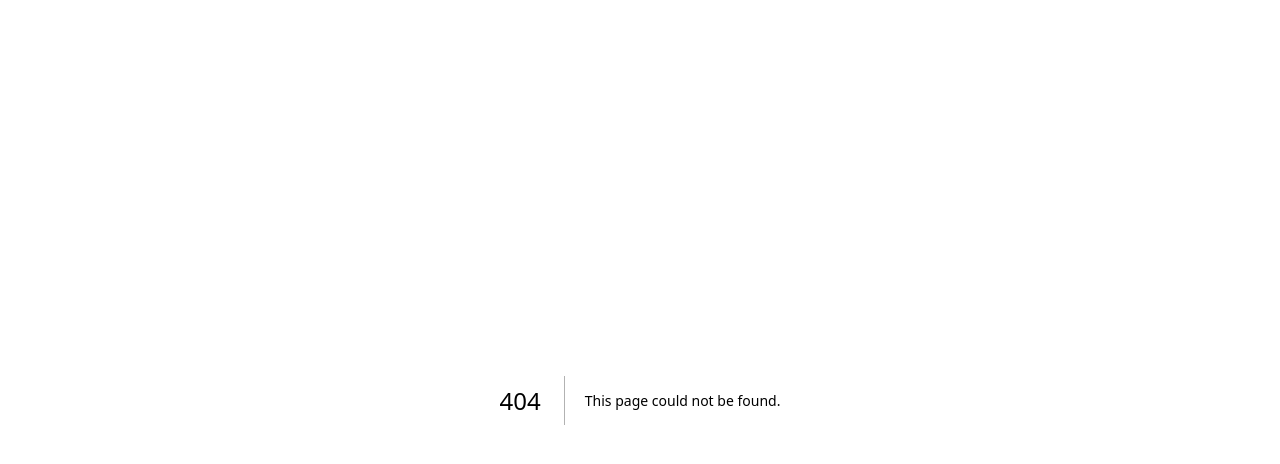
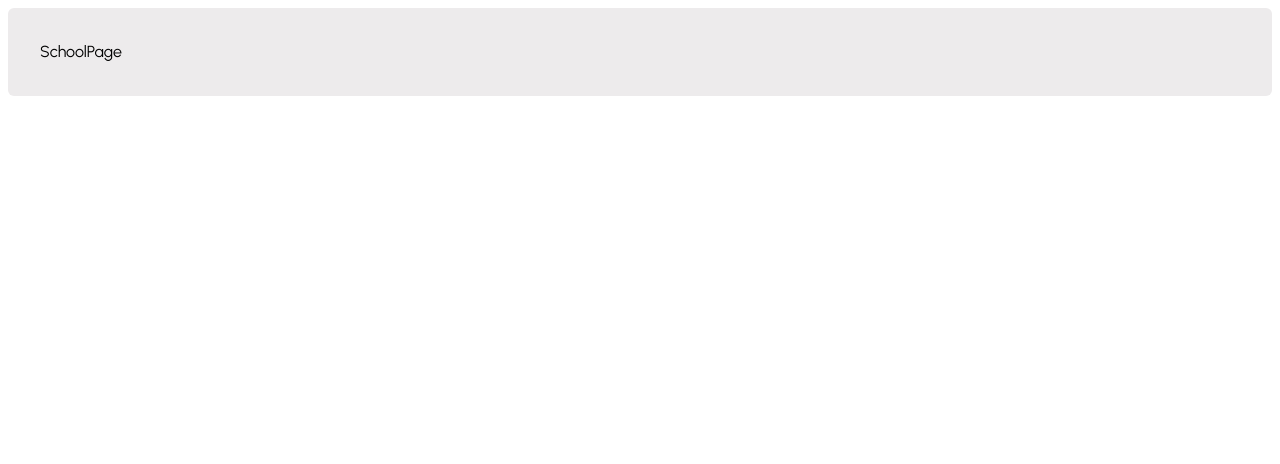
Before and after one commit to icp-hackathons/ied-hack-FE, a Next.js app: page /school/1 in a window 1280 px wide. Before the commit this address had no page. Shown: the top 464 px of the page. Built offline with nearby package versions, Linux system fonts and the light colour scheme.

Commit message:
add school page

```diff
--- a/app/globals.css
+++ b/app/globals.css
@@ -1,4 +1,5 @@
 @import url("https://fonts.googleapis.com/css2?family=Alegreya:wght@400;500&display=swap");
+@import url("https://fonts.googleapis.com/css2?family=Urbanist:wght@100;200;300;400;500;700&display=swap");
 @tailwind base;
 @tailwind components;
 @tailwind utilities;
@@ -84,6 +85,10 @@ body {
   font-family: "Alegreya", serif;
 }
 
+.urbanist {
+  font-family: "Urbanist", sans-serif;
+}
+
 @keyframes scrollTextRight {
   from {
     transform: translateX(-50%);
--- /dev/null
+++ b/app/school/[id]/page.tsx
@@ -0,0 +1,11 @@
+import React from "react"
+
+const SchoolPage = () => {
+  return (
+    <div className="bg-grey-50 m-2 p-[2rem] rounded-md urbanist">
+      SchoolPage
+    </div>
+  )
+}
+
+export default SchoolPage
--- a/components/SchoolCard.tsx
+++ b/components/SchoolCard.tsx
@@ -1,6 +1,7 @@
 "use client"
 import React, { useState } from "react"
 import Image from "next/image"
+import Link from "next/link"
 
 interface props {
   image: string
@@ -28,7 +29,9 @@ export const SchoolCard: React.FC<props> = ({ ...props }) => {
           <div className="flex flex-col justify-between gap-[1.5rem] ">
             <p className="uppercase alegreya">{props.schoolName}</p>
             <button className="bg-green px-7 py-3 hover:text-grey-700 card-btn relative overflow-hidden">
-              <span className="relative z-[10]">View School</span>
+              <Link href={`/school/${props.id}`} className="relative z-[10]">
+                View School
+              </Link>
             </button>
           </div>
         </div>
```
